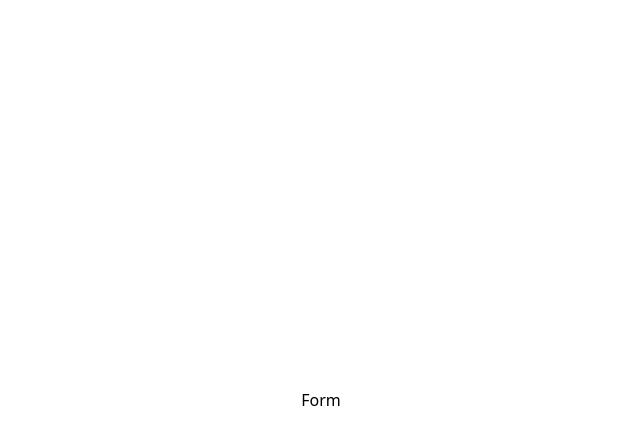
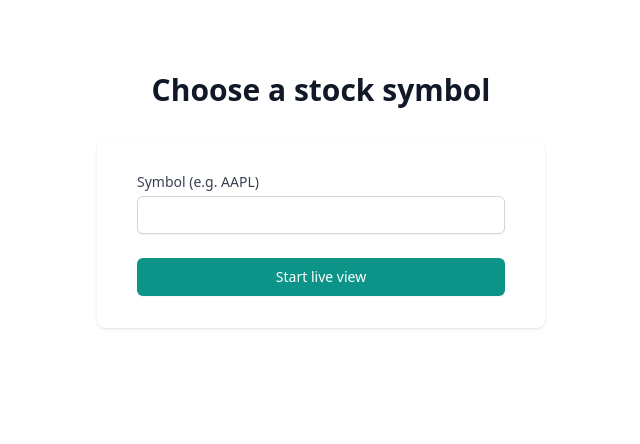
Before and after one commit to nils-jansen/stockticker, a React (Create React App) app: page / in a window 1280 px wide. Shown: the top 444 px of the page, without its empty margins (319-959 px from the left). Built offline with nearby package versions, Linux system fonts and the light colour scheme.

Commit message:
Form component working

```diff
--- a/package.json
+++ b/package.json
@@ -3,6 +3,7 @@
   "version": "0.1.0",
   "private": true,
   "dependencies": {
+    "@tailwindcss/forms": "^0.4.0",
     "@testing-library/jest-dom": "^5.16.1",
     "@testing-library/react": "^12.1.2",
     "@testing-library/user-event": "^13.5.0",
--- a/src/components/Form.tsx
+++ b/src/components/Form.tsx
@@ -4,7 +4,58 @@
 
 function Form(props: FormProps) {
   return (
-    <div className="h-full w-full flex items-center justify-center">Form</div>
+    <div className="min-h-full flex flex-col justify-center py-12 sm:px-6 lg:px-8">
+      <div className="sm:mx-auto sm:w-full sm:max-w-md">
+        <h2 className="mt-6 text-center text-3xl font-extrabold text-gray-900">
+          Choose a stock symbol
+        </h2>
+      </div>
+
+      <div className="mt-8 sm:mx-auto sm:w-full sm:max-w-md">
+        <div className="bg-white py-8 px-4 shadow sm:rounded-lg sm:px-10">
+          <form
+            className="space-y-6"
+            onSubmit={(e) => {
+              e.preventDefault();
+
+              const textField = document.getElementById(
+                "symbol"
+              ) as HTMLInputElement;
+
+              props.onSymbolSelect(textField.value);
+            }}
+          >
+            <div>
+              <label
+                htmlFor="email"
+                className="block text-sm font-medium text-gray-700"
+              >
+                Symbol (e.g. AAPL)
+              </label>
+              <div className="mt-1">
+                <input
+                  id="symbol"
+                  name="symbol"
+                  type="text"
+                  autoComplete="none"
+                  required
+                  className="appearance-none block w-full px-3 py-2 border border-gray-300 rounded-md shadow-sm placeholder-gray-400 focus:outline-none focus:ring-teal-500 focus:border-teal-500 sm:text-sm"
+                />
+              </div>
+            </div>
+
+            <div>
+              <button
+                type="submit"
+                className="w-full flex justify-center py-2 px-4 border border-transparent rounded-md shadow-sm text-sm font-medium text-white bg-teal-600 hover:bg-teal-700 focus:outline-none focus:ring-2 focus:ring-offset-2 focus:ring-teal-500"
+              >
+                Start live view
+              </button>
+            </div>
+          </form>
+        </div>
+      </div>
+    </div>
   );
 }
 
--- a/tailwind.config.js
+++ b/tailwind.config.js
@@ -3,5 +3,5 @@
   theme: {
     extend: {},
   },
-  plugins: [],
+  plugins: [require("@tailwindcss/forms")],
 };
```
Also changed, not shown: 1 other file (tests, documents, lock files or other folders).
